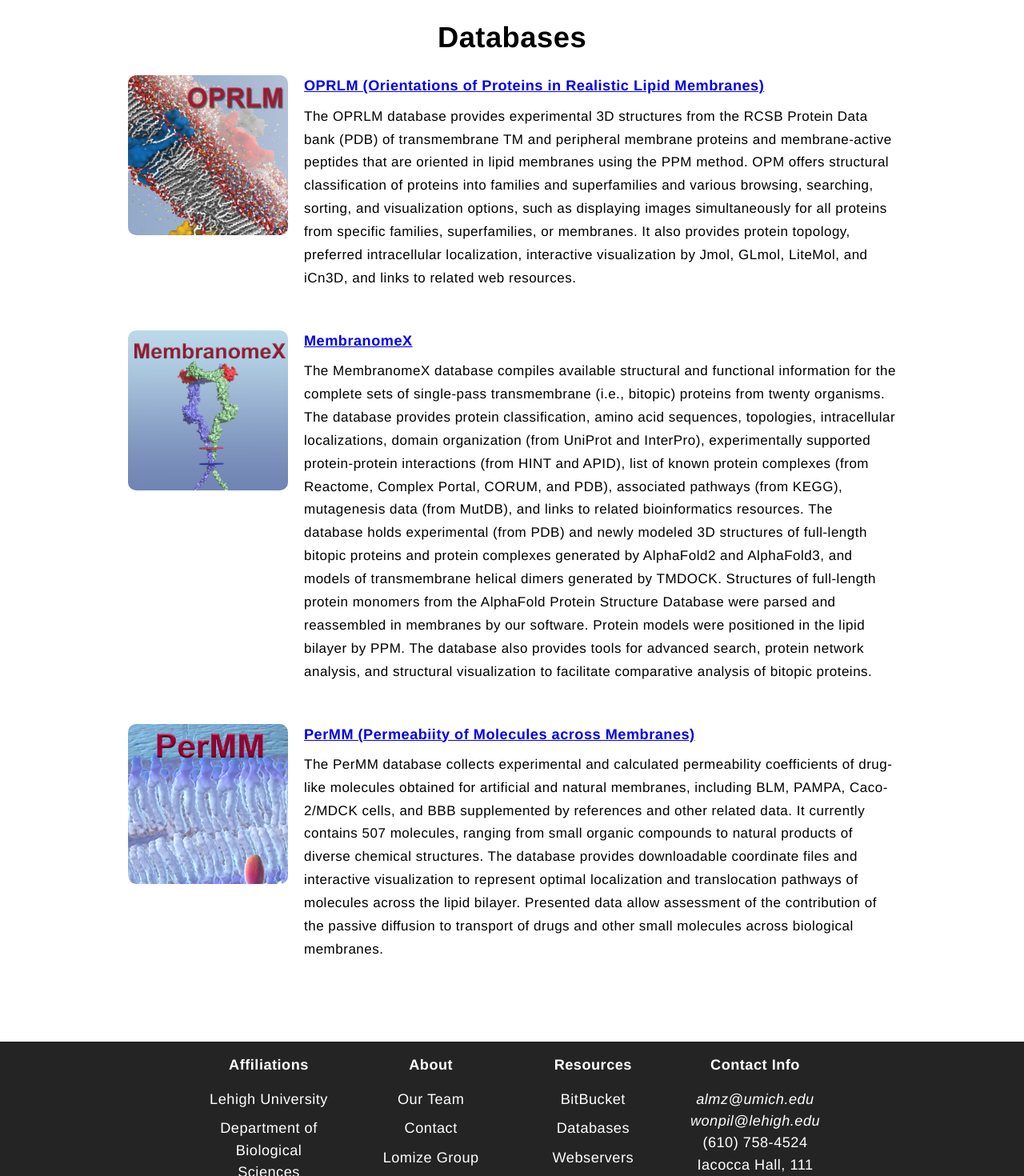
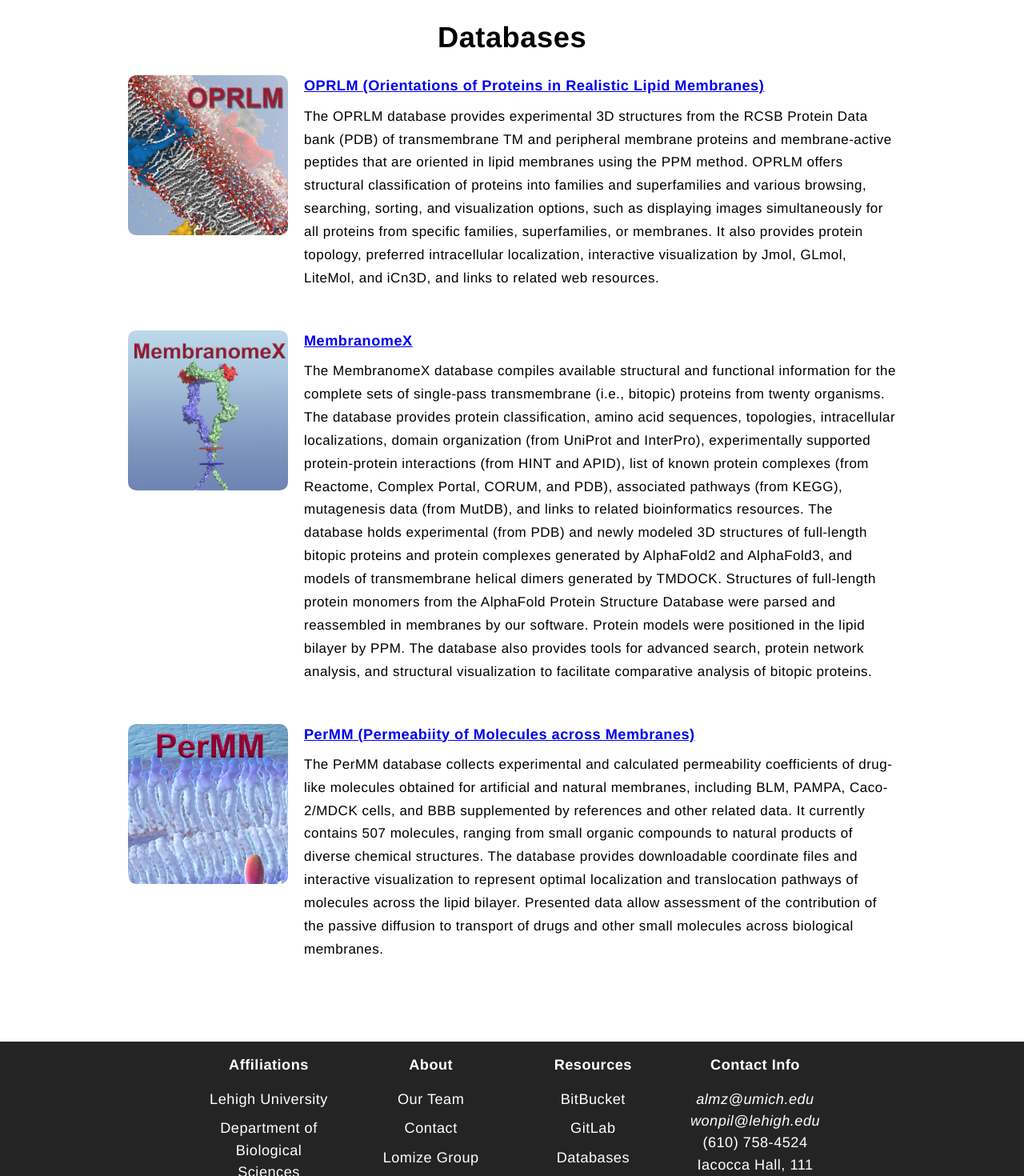
Before and after one commit to oreoqke/BioMembHub-modern, a React (Create React App) app: page /databases in a window 1280 px wide. Shown: the part 100-1570 px from the top of the page at 80% size. Built offline with nearby package versions, Linux system fonts and the light colour scheme.

Commit message:
added GitLab, fixes number

```diff
--- a/src/components/Footer.js
+++ b/src/components/Footer.js
@@ -29,6 +29,7 @@ function Footer() {
           <div class='footer-link-items'>
             <h2>Resources</h2>
             <Link to={Links.BitBucket}>BitBucket</Link>
+            <Link to={Links.GitLab}>GitLab</Link>
             <Link to='/databases'>Databases</Link>
             <Link to='/webservers'>Webservers</Link>
             {/* <Link to='/'>Help</Link> */}
--- a/src/components/Links.js
+++ b/src/components/Links.js
@@ -31,4 +31,5 @@ export const Links = {
     Im_Lab: "https://compbio.lehigh.edu/",
     Lomize_Group: "https://pharmacy.umich.edu/lomize-group/",
     BitBucket: "https://bitbucket.org/lomize-group/workspace/overview/",
+    GitLab: "https://cggit.cc.lehigh.edu/groups/biomembhub"
 }
--- a/src/components/pages/Databases.js
+++ b/src/components/pages/Databases.js
@@ -19,7 +19,7 @@ function DatabasesPage() {
                         <p class="database-text" style={{fontSize: fontSize}}>
                             The OPRLM database provides experimental 3D structures from the RCSB Protein Data bank
                             (PDB) of transmembrane TM and peripheral membrane proteins and membrane-active
-                            peptides that are oriented in lipid membranes using the PPM method. OPM offers
+                            peptides that are oriented in lipid membranes using the PPM method. OPRLM offers
                             structural classification of proteins into families and superfamilies and
                             various browsing, searching, sorting, and visualization options, such as
                             displaying images simultaneously for all proteins from specific families,
--- a/src/components/pages/about/Contacts.js
+++ b/src/components/pages/about/Contacts.js
@@ -15,7 +15,7 @@ export function Contacts() {
             <div class="contact-item">
                 <p class="contact-name">Andrei Lomize</p>
                 <p class="contact-email"> almz@umich.edu </p>
-                <p> 734-819-1072</p>
+                <p> 734-925-2370</p>
                 <p> 428 Church Street <br/> Ann Arbor, MI 49109-1065</p>
             </div>
         </div>
```
